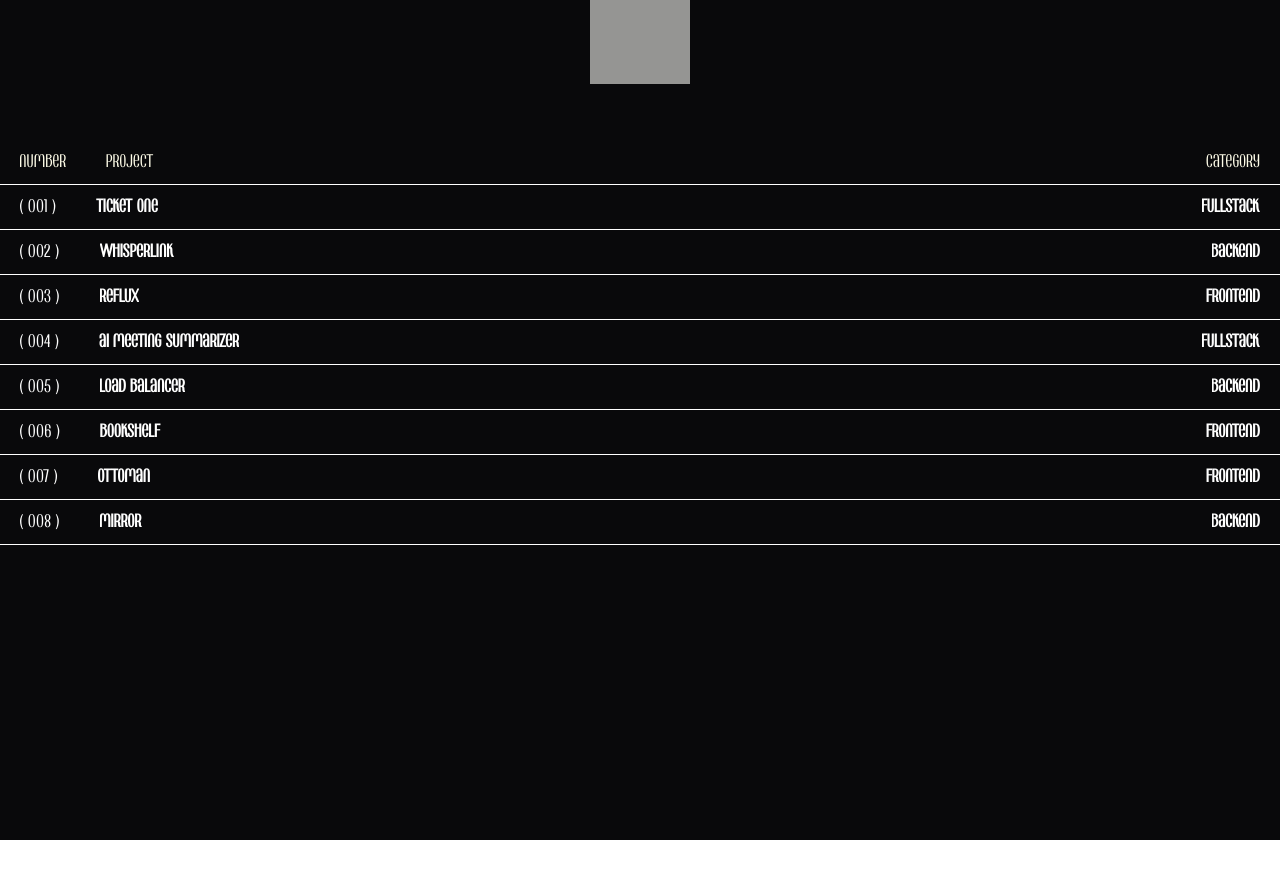
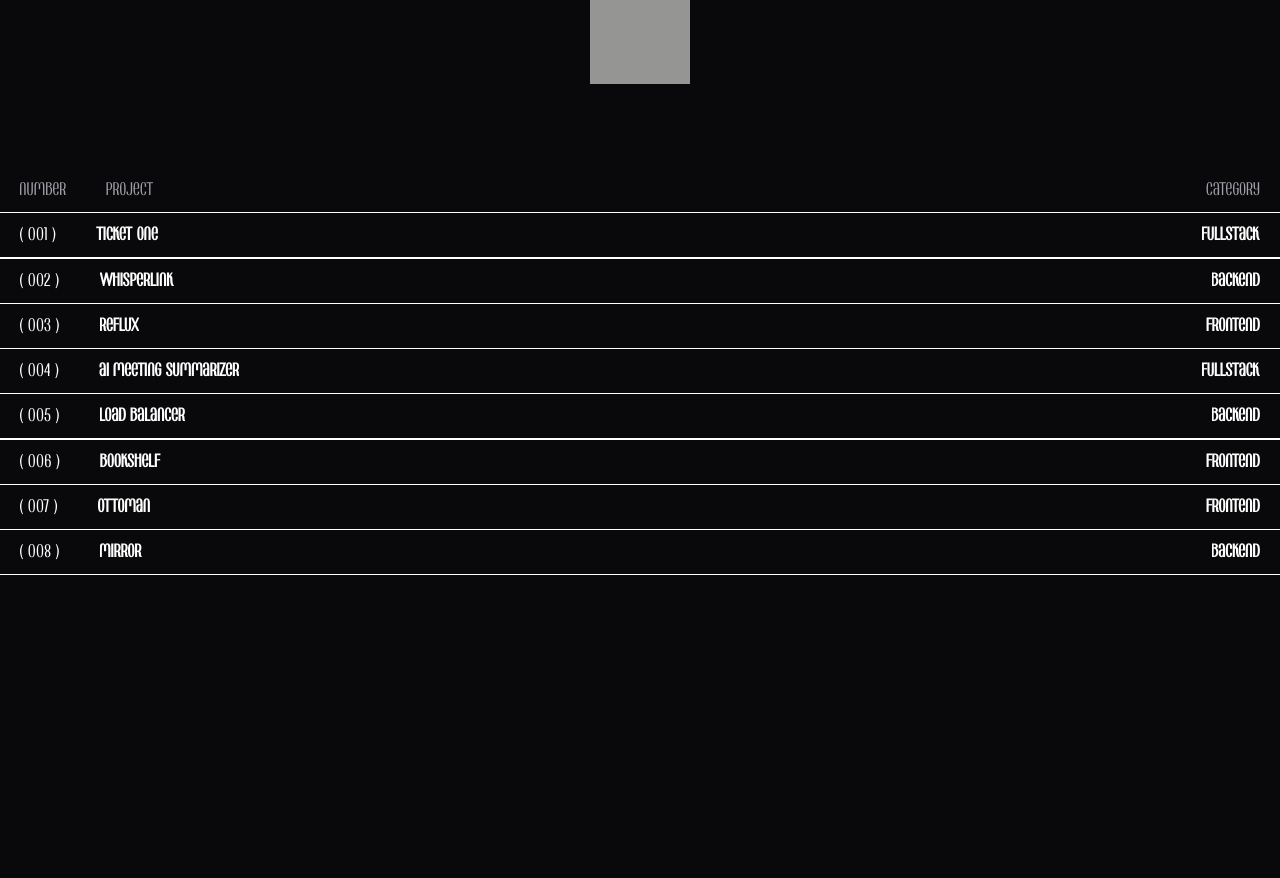
Before and after one commit to yeshu2004/portfolio-26, a Next.js app: page / in a window 1280 px wide. Shown: the part 680-1558 px from the top of the page. Before the commit the page ends 1520 px from the top, so only its background shows below. Built offline with nearby package versions, Linux system fonts and the light colour scheme; grey boxes are pictures that could not be loaded.

Commit message:
improved animation easing & wrapped in lenis smooth scrol

```diff
--- a/app/page.tsx
+++ b/app/page.tsx
@@ -1,11 +1,16 @@
 import Hero from "@/components/Hero";
 import Projects from "@/components/Projects";
+import Lenis from "@/hooks/Lenis";
 
 export default function Home() {
   return (
-    <main className="relative">
-      <Hero />
-      <Projects />
-    </main>
+    <Lenis>
+      <div className="scroll-smooth">
+        <main className="relative">
+          <Hero />
+          <Projects />
+        </main>
+      </div>
+    </Lenis>
   );
 }
--- a/components/Hero.tsx
+++ b/components/Hero.tsx
@@ -1,9 +1,14 @@
 "use client";
 
-import { useState, useEffect } from "react";
-import { motion } from "framer-motion";
+import { useState, useEffect, useRef } from "react";
+import { motion, useScroll, useTransform } from "framer-motion";
 
 export default function Hero() {
+
+  const current = useRef<HTMLDivElement | null>(null);
+
+  const { scrollYProgress } = useScroll();
+  const opacityTrans = useTransform(scrollYProgress, [0, 0.5], [1, 0]);
 
   const [cols, setCols] = useState(0);
   const [rows, setRows] = useState(0);
@@ -22,7 +27,7 @@ export default function Hero() {
   if (!cols || !rows) return null;
 
   return (
-    <main className="h-screen w-full sticky top-0 bg-white overflow-hidden">
+    <main ref={current} className="h-screen w-full sticky top-0 bg-white overflow-hidden">
       {/* Grid */}
       <div
         className="grid h-full w-full"
@@ -49,7 +54,8 @@ export default function Hero() {
       </div>
 
       {/* center text */}
-      <div
+      <motion.div
+      style={{opacity: opacityTrans}}
         className="
           absolute left-1/2 top-1/2 w-full
           -translate-x-1/2 -translate-y-1/2
@@ -95,11 +101,12 @@ export default function Hero() {
 
         {/* giphy */}
         <div className="mt-20 absolute left-1/2 -translate-x-1/2 flex justify-center pointer-events-auto">
-          <div
+          <motion.div
             style={{
               width: 100,
               height: 100,
               position: "relative",
+              opacity: opacityTrans,
             }}
           >
             <iframe
@@ -112,9 +119,9 @@ export default function Hero() {
               allowFullScreen
               className="giphy-embed h-16 md:h-full"
             />
-          </div>
+          </motion.div>
         </div>
-      </div>
+      </motion.div>
     </main>
   );
 }
--- a/components/Projects.tsx
+++ b/components/Projects.tsx
@@ -1,6 +1,6 @@
 "use client";
 import { useState, useEffect } from "react";
-import { AnimatePresence, delay, motion } from "framer-motion";
+import { AnimatePresence, motion } from "framer-motion";
 
 const items = [
   {
@@ -57,7 +57,7 @@ const items = [
   },
 ];
 
-export default function Images() {
+export default function Projects() {
   const [hoveredIdx, setHoveredIdx] = useState<number | null>(null);
   const [openIdx, setOpenIdx] = useState<number | null>(null);
   const [mousePos, setMousePos] = useState({ x: 0, y: 0 });
@@ -67,12 +67,13 @@ export default function Images() {
     hidden: {},
     show: {
       transition: {
-        staggerChildren: 0.15,
+        staggerChildren: 0.25,
       },
     },
   };
 
 const easeOutBezier: [number, number, number, number] = [0.16, 1, 0.3, 1];
+const easeCublic: [number, number, number, number] = [0.645, 0.045, 0.355, 1.0];
 
 const itemVariants = {
   hidden: { y: 100 },
@@ -113,7 +114,7 @@ const itemVariants = {
   };
 
   return (
-    <div className="h-[90vh] w-full flex flex-col font-['noto'] items-center py-5 relative overflow-hidden bg-zinc-950 text-white uppercase">
+    <div className="min-h-screen w-full flex flex-col font-['noto'] items-center py-5 pt-12 relative overflow-hidden bg-zinc-950 text-white uppercase">
       {hoveredIdx !== null && (
         <div
           className={`fixed z-50 pointer-events-none transition-opacity duration-300 ${
@@ -143,7 +144,7 @@ const itemVariants = {
       )}
 
       <div className="w-full z-10">
-        <div className="flex items-center px-5 uppercase text-yellow-50 justify-between text-lg py-2">
+        <div className="flex items-center px-5 uppercase text-zinc-400 justify-between text-lg py-2">
           <div className="flex items-center gap-10">
             <h1>Number</h1>
             <h1>Project</h1>
@@ -153,9 +154,9 @@ const itemVariants = {
         <motion.div
           initial={{ scaleX: 0 }}
           whileInView={{ scaleX: 1 }}
-          viewport={{ once: true }}
-          transition={{ duration: 0.9, ease: "easeOut" }}
-          className="h-px w-full bg-white origin-left"
+          // viewport={{ once: true }}
+          transition={{ duration: 1.2, ease: easeCublic }}
+          className="h-[0.08rem] w-full bg-white origin-left"
         />
         {items.map((item, idx) => (
           <div key={idx} className="w-full">
@@ -194,9 +195,9 @@ const itemVariants = {
                 <motion.div
                   initial={{ scaleX: 0 }}
                   whileInView={{ scaleX: 1 }}
-                  viewport={{ once: true }}
-                  transition={{ duration: 0.8, ease: "easeOut" }}
-                  className="h-px w-full bg-white origin-left"
+                  // viewport={{ once: true }}
+                  transition={{ duration: 1.2, ease: easeCublic}}
+                  className="h-[0.08rem] w-full bg-white origin-left"
                 />
               )}
             </AnimatePresence>
--- /dev/null
+++ b/hooks/Lenis.tsx
@@ -0,0 +1,13 @@
+"use client";
+import { PropsWithChildren } from "react";
+import { ReactLenis } from "lenis/react";
+
+const Lenis = ({ children }: PropsWithChildren) => {
+  return (
+    <ReactLenis options={{ duration: 2 }} root>
+      {children}
+    </ReactLenis>
+  );
+};
+
+export default Lenis;
--- a/package.json
+++ b/package.json
@@ -10,6 +10,7 @@
   },
   "dependencies": {
     "framer-motion": "^12.25.0",
+    "lenis": "^1.3.17",
     "next": "16.1.1",
     "react": "19.2.3",
     "react-dom": "19.2.3"
```
Also changed, not shown: 1 other file (tests, documents, lock files or other folders).
